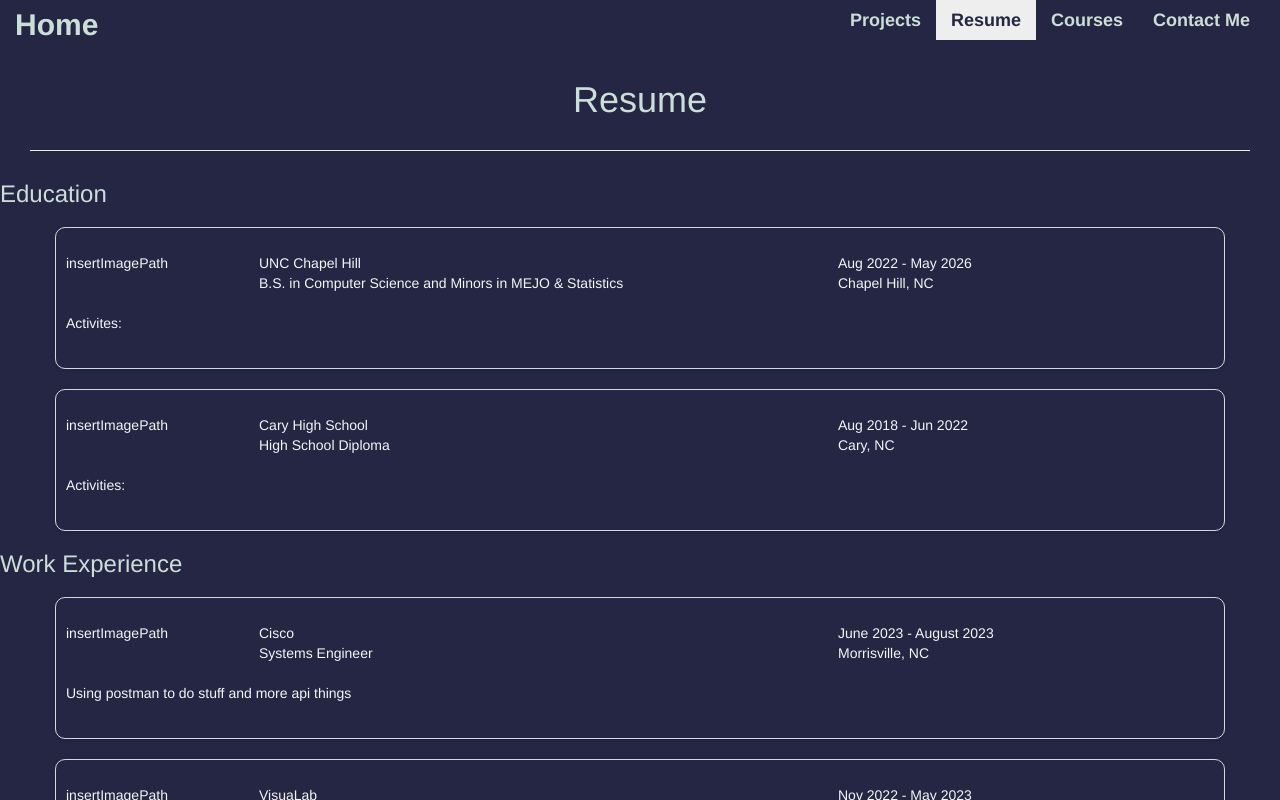
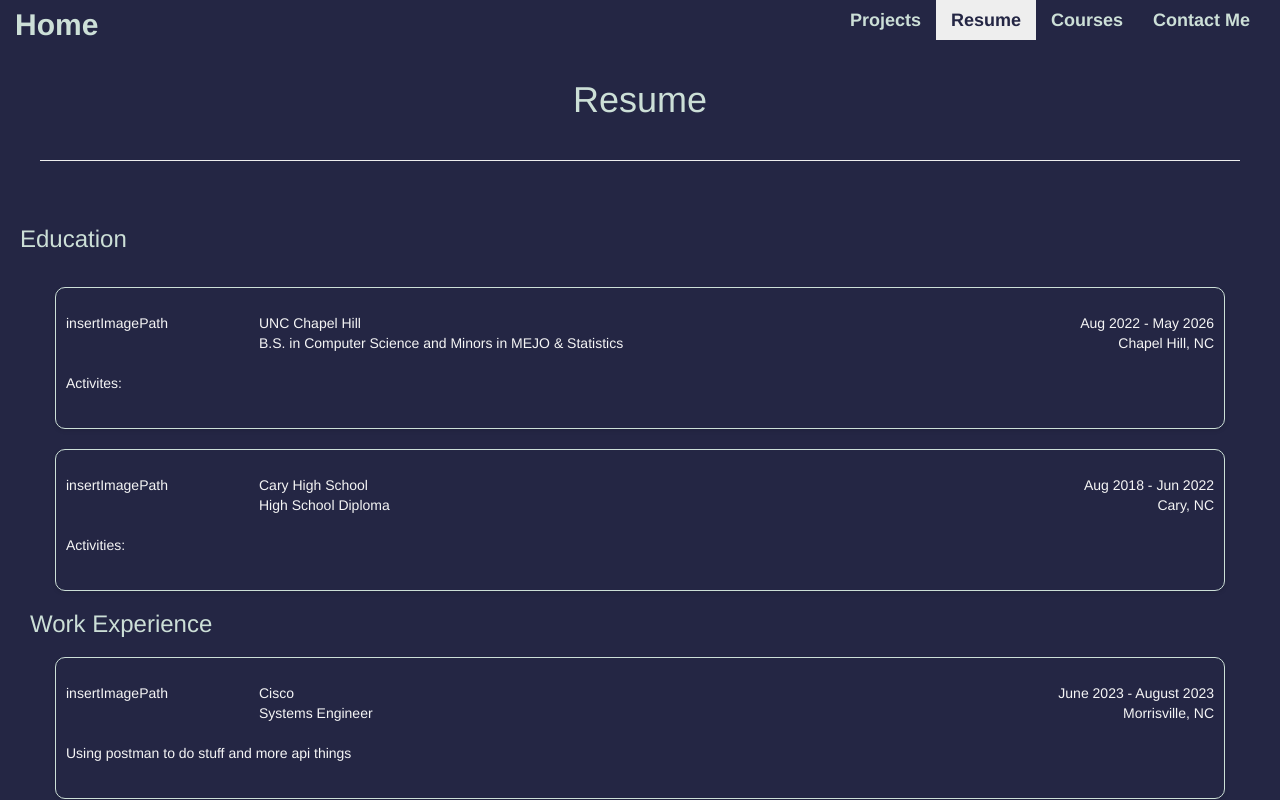
Before and after one commit to skanta04/portfolio, an Angular app: page / in a window 1280 px wide. Both pictures are taken after a click on the link "Resume". Shown: the top 800 px of the page. Built offline with nearby package versions, Linux system fonts and the light colour scheme.

Commit message:
More resume

```diff
--- a/src/app/resume/resume.component.css
+++ b/src/app/resume/resume.component.css
@@ -4,12 +4,14 @@ h1 {
   }
 
   hr {
-    margin: 30px;
+    margin: 40px;
   }
 
   .h2margin {
     margin: 20px 0;
     font-size: 24px;
+    margin-left: 30px;
+
   }
 
   .container {
--- a/src/app/resume/resume.component.html
+++ b/src/app/resume/resume.component.html
@@ -1,7 +1,12 @@
 
 <h1 style="text-align: center;">Resume</h1>
 <hr>
-<h2 class="h2margin">Education</h2>
+<div class="row">
+    <div class="col-xs-12">
+        <h2 class="h2margin">Education</h2>
+    </div>
+</div>
+
 
 <div class="container custom-container"
     *ngFor="let work of works"
@@ -21,8 +26,8 @@
             <p>{{ work.role}}</p>
         </div>
         <div class="col-xs-4">
-            <p>{{work.date}}</p>
-            <p>{{ work.location }}</p>
+            <p class="text-right">{{work.date}}</p>
+            <p class="text-right">{{ work.location }}</p>
         </div>
     </div>
     <div class="row">
@@ -51,8 +56,8 @@
             <p>{{ experience.role}}</p>
         </div>
         <div class="col-xs-4">
-            <p>{{experience.date}}</p>
-            <p>{{ experience.location }}</p>
+            <p class="text-right">{{experience.date}}</p>
+            <p class="text-right">{{ experience.location }}</p>
         </div>
     </div>
     <div class="row">
```
